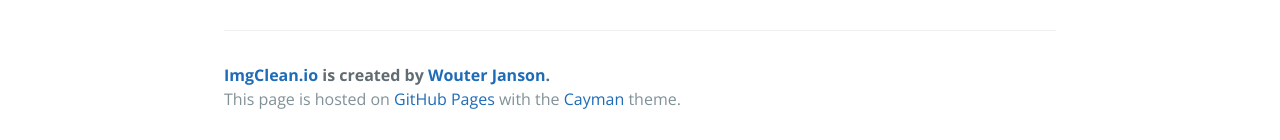
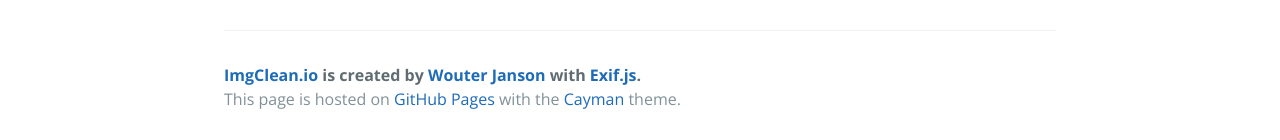
Before and after one commit to WouterJanson/ImgClean.io, a website: page index.html in a window 1280 px wide. Shown: the part 890-1030 px from the top of the page. Drawn offline with nearby package versions, Linux system fonts and the light colour scheme.

Commit message:
Add reference to exif.js in footer

```diff
--- a/index.html
+++ b/index.html
@@ -35,7 +35,7 @@
       <div class="exiflist" id="output">No activity yet...</div>
 
       <footer class="site-footer">
-        <span class="site-footer-owner"><a href="https://github.com/wouterjanson/ImgClean.io">ImgClean.io</a> is created by <a href="https://wouterjanson.nl/">Wouter Janson</a>.</span>
+        <span class="site-footer-owner"><a href="https://github.com/wouterjanson/ImgClean.io">ImgClean.io</a> is created by <a href="https://wouterjanson.nl/">Wouter Janson</a> with <a href="https://github.com/exif-js/exif-js">Exif.js</a>.</span>
         <span class="site-footer-credits">This page is hosted on <a href="https://pages.github.com">GitHub Pages</a> with the <a href="https://github.com/jasonlong/cayman-theme">Cayman</a> theme.</span>
       </footer>
 
```
